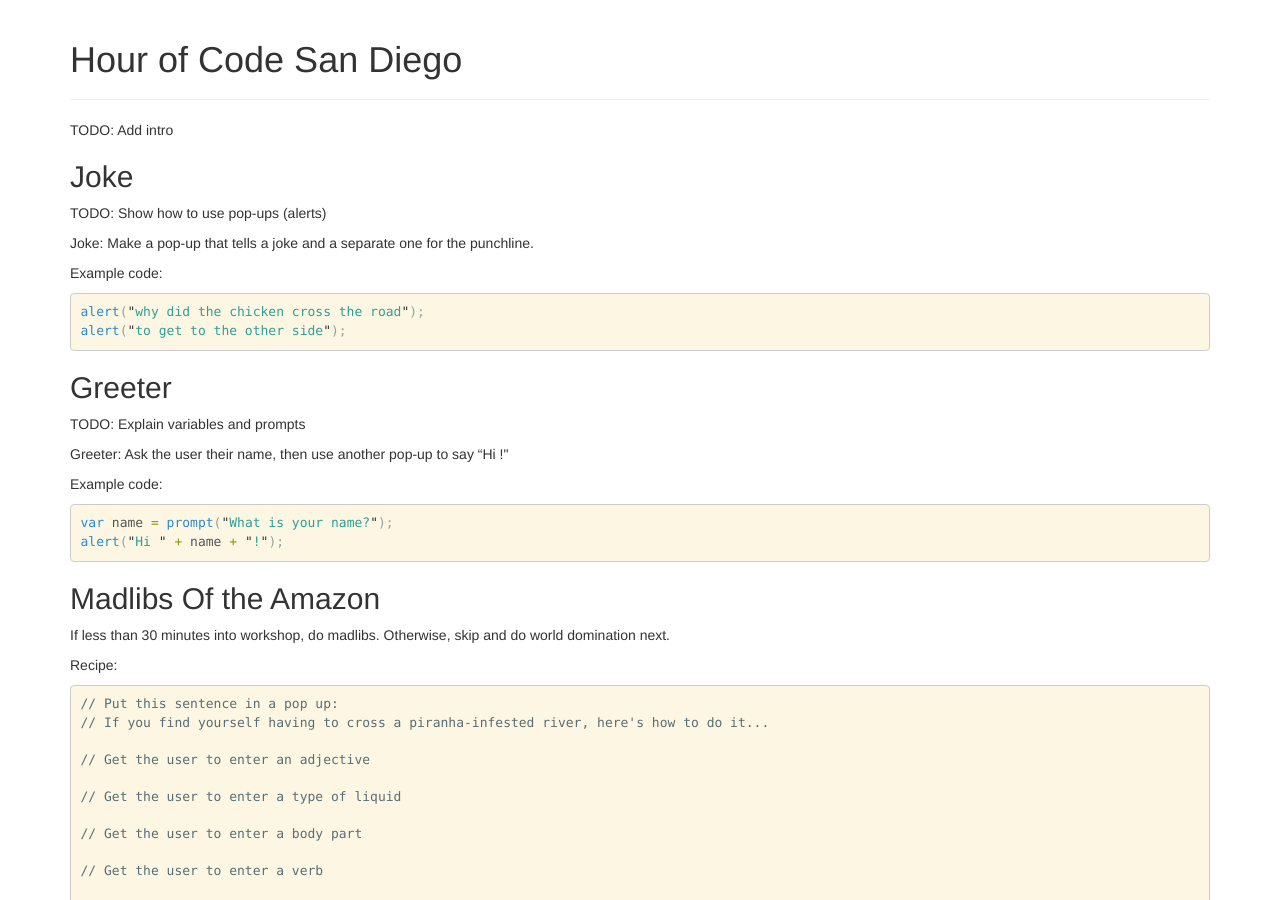
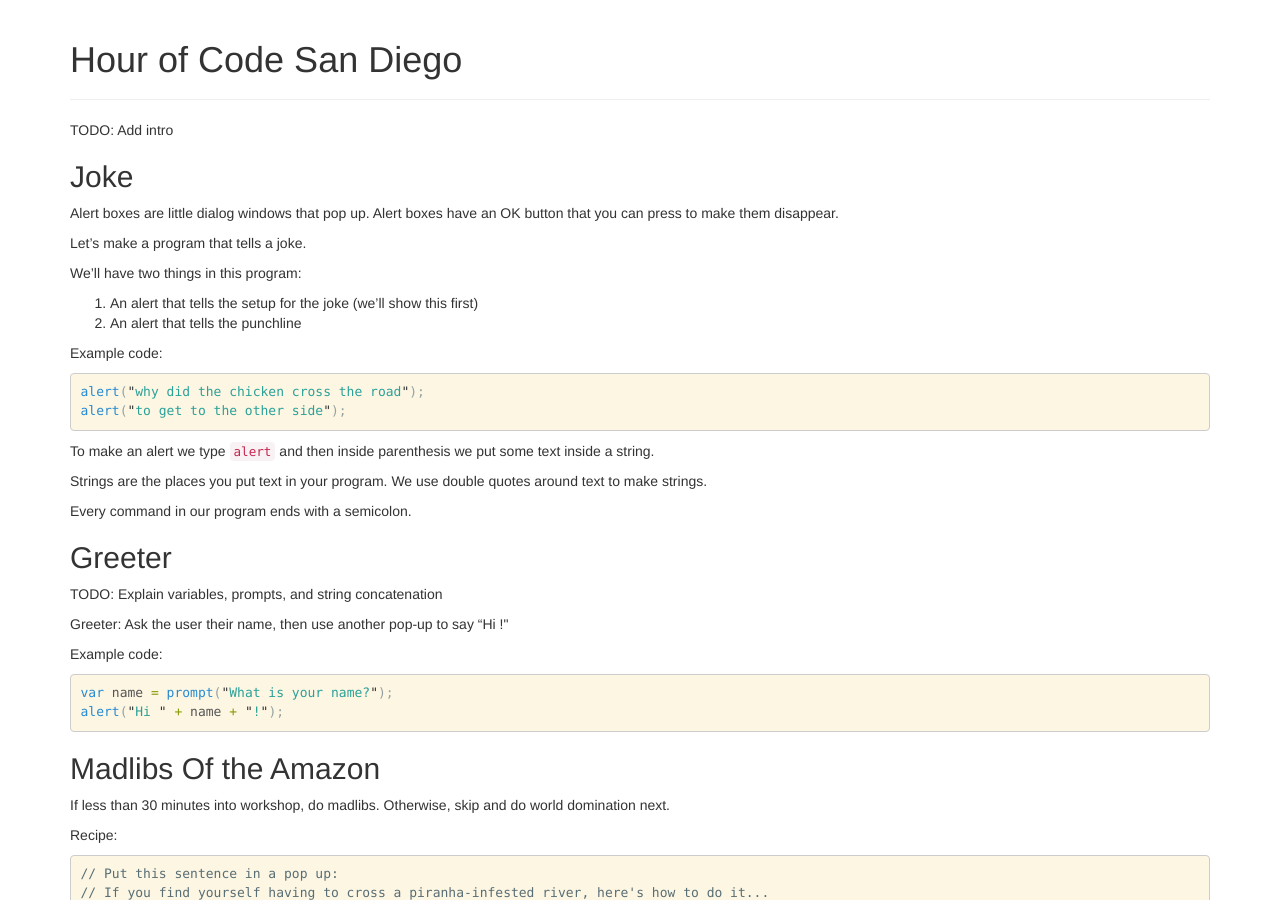
Before and after one commit to jointheleague/hour-of-code-adults, a Jekyll site: the page built from index.md, in a window 1280 px wide and 900 px high. Built offline with Jekyll 4.4.1, drawn with Linux system fonts in a browser that asks for light colours; Markdown is read by kramdown in place of the engine named in the settings.

Commit message:
Explain alert

````diff
--- a/index.md
+++ b/index.md
@@ -4,12 +4,18 @@ layout: default
 
 TODO: Add intro
 
+
 Joke
 ----
 
-TODO: Show how to use pop-ups (alerts)
+Alert boxes are little dialog windows that pop up.  Alert boxes have an OK button that you can press to make them disappear.
 
-Joke: Make a pop-up that tells a joke and a separate one for the punchline.
+Let's make a program that tells a joke.
+
+We'll have two things in this program:
+
+1. An alert that tells the setup for the joke (we'll show this first)
+2. An alert that tells the punchline
 
 Example code:
 
@@ -18,11 +24,17 @@ alert("why did the chicken cross the road");
 alert("to get to the other side");
 ```
 
+To make an alert we type `alert` and then inside parenthesis we put some text inside a string.
+
+Strings are the places you put text in your program.  We use double quotes around text to make strings.
+
+Every command in our program ends with a semicolon.
+
 
 Greeter
 -------
 
-TODO: Explain variables and prompts
+TODO: Explain variables, prompts, and string concatenation
 
 Greeter: Ask the user their name, then use another pop-up to say "Hi <name>!"
 
````
